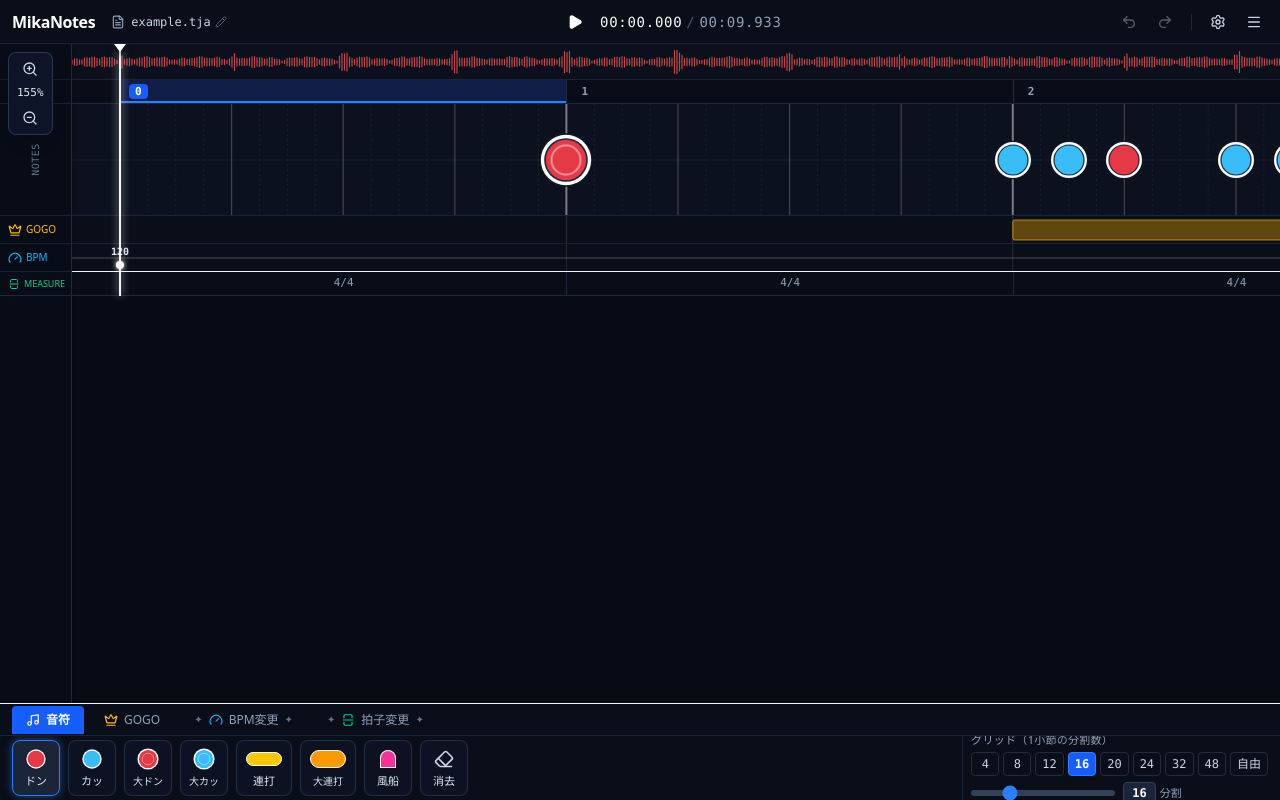
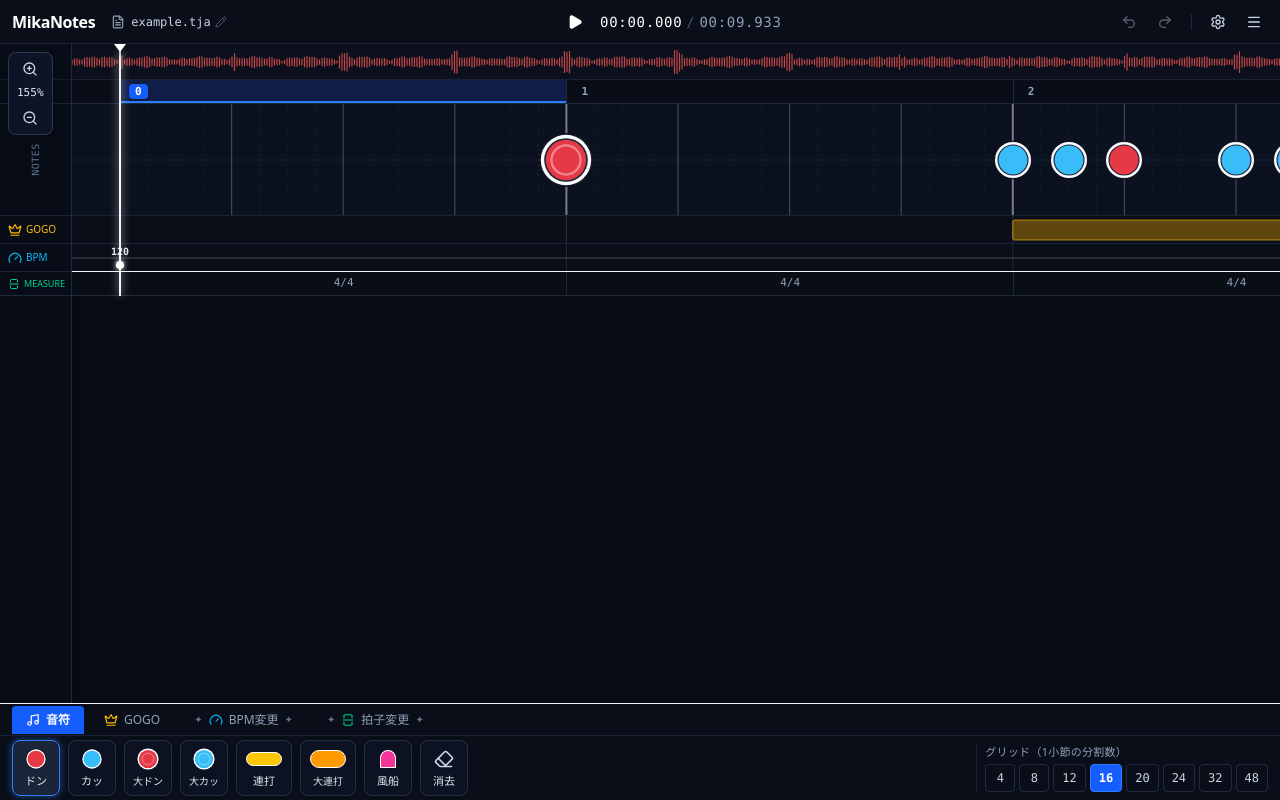
Before and after one commit to Mikado420/MikaNotes, a React (Vite) app: page / in a window 1280 px wide. Built offline with nearby package versions, Linux system fonts and the light colour scheme.

Commit message:
feat(editor): remove free-form grid and custom scaling
Refactor the grid system to exclusively support fixed divisions (4, 8, 12, 16, 20, 24, 32, 48). Removed `customGridDiv` state and 'free' mode from the editor and UI components to simplify coordinate snapping logic.

```diff
--- a/src/components/editor/EditorShell.tsx
+++ b/src/components/editor/EditorShell.tsx
@@ -73,9 +73,7 @@
         selectedTool={editor.selectedNoteTool}
         onSelectTool={editor.setSelectedNoteTool}
         selectedGrid={editor.selectedGrid}
-        customGridDiv={editor.customGridDiv}
         onSelectGrid={editor.setSelectedGrid}
-        onChangeCustomGrid={editor.setCustomGridDiv}
         gogoMode={editor.gogoMode}
         onChangeGogoMode={editor.setGogoMode}
         onAddGogo={() => editor.insertGogoDirect('GOGOSTART')}
--- a/src/components/editor/EditorToolbar.tsx
+++ b/src/components/editor/EditorToolbar.tsx
@@ -22,9 +22,7 @@
   selectedTool: NoteToolType;
   onSelectTool: (tool: NoteToolType) => void;
   selectedGrid: GridDivision;
-  customGridDiv: number;
   onSelectGrid: (grid: GridDivision) => void;
-  onChangeCustomGrid: (val: number) => void;
   gogoMode?: 'GOGOSTART' | 'GOGOEND';
   onChangeGogoMode?: (mode: 'GOGOSTART' | 'GOGOEND') => void;
   onAddGogo?: () => void;
@@ -43,9 +41,7 @@
   selectedTool,
   onSelectTool,
   selectedGrid,
-  customGridDiv,
   onSelectGrid,
-  onChangeCustomGrid,
   gogoMode,
   onChangeGogoMode,
   onAddGogo,
@@ -166,9 +162,7 @@
         <div className="shrink-0 pl-2 border-l border-slate-800/80">
           <GridSelector
             selectedGrid={selectedGrid}
-            customGridDiv={customGridDiv}
             onSelectGrid={onSelectGrid}
-            onChangeCustomGrid={onChangeCustomGrid}
           />
         </div>
       </div>
--- a/src/components/tools/GridSelector.tsx
+++ b/src/components/tools/GridSelector.tsx
@@ -1,8 +1,7 @@
 /**
- * MikaNotes Phase 2 - Grid Selector
- * Allows switching between standard grid divisions:
- * [4] [8] [12] [16] [20] [24] [32] [48] [自由]
- * Includes slider and exact division badge.
+ * MikaNotes - Grid Selector
+ * Allows switching between fixed grid divisions:
+ * [4] [8] [12] [16] [20] [24] [32] [48]
  */
 
 import React from 'react';
@@ -10,36 +9,15 @@
 
 interface GridSelectorProps {
   selectedGrid: GridDivision;
-  customGridDiv: number;
   onSelectGrid: (grid: GridDivision) => void;
-  onChangeCustomGrid: (val: number) => void;
 }
 
-const PRESET_GRIDS: GridDivision[] = [4, 8, 12, 16, 20, 24, 32, 48, 'free'];
+const PRESET_GRIDS: GridDivision[] = [4, 8, 12, 16, 20, 24, 32, 48];
 
 export const GridSelector: React.FC<GridSelectorProps> = ({
   selectedGrid,
-  customGridDiv,
   onSelectGrid,
-  onChangeCustomGrid,
 }) => {
-  const currentNumericValue = typeof selectedGrid === 'number' ? selectedGrid : customGridDiv;
-
-  const handleSliderChange = (e: React.ChangeEvent<HTMLInputElement>) => {
-    const val = parseInt(e.target.value, 10);
-    if (!isNaN(val) && val > 0) {
-      onChangeCustomGrid(val);
-      if (selectedGrid !== 'free') {
-        // Find if val matches preset
-        if (PRESET_GRIDS.includes(val as any)) {
-          onSelectGrid(val as GridDivision);
-        } else {
-          onSelectGrid('free');
-        }
-      }
-    }
-  };
-
   return (
     <div id="grid-selector-area" className="flex flex-col gap-1 select-none">
       {/* Label */}
@@ -47,53 +25,27 @@
         グリッド（1小節の分割数）
       </span>
 
-      {/* Grid Preset Buttons */}
+      {/* Grid Preset Buttons: 4, 8, 12, 16, 20, 24, 32, 48 */}
       <div className="flex items-center gap-1">
         {PRESET_GRIDS.map((g) => {
           const isSelected = selectedGrid === g;
-          const label = g === 'free' ? '自由' : g.toString();
 
           return (
             <button
               key={g}
               id={`btn-grid-${g}`}
-              onClick={() => {
-                onSelectGrid(g);
-                if (typeof g === 'number') {
-                  onChangeCustomGrid(g);
-                }
-              }}
-              className={`min-w-[28px] h-6 px-1.5 text-xs font-mono rounded flex items-center justify-center transition-colors border ${
+              onClick={() => onSelectGrid(g)}
+              className={`min-w-[30px] h-7 px-2 text-xs font-mono rounded flex items-center justify-center transition-colors border ${
                 isSelected
                   ? 'bg-blue-600 text-white border-blue-500 font-semibold shadow-sm'
                   : 'bg-slate-850 text-slate-300 border-slate-700/60 hover:bg-slate-800'
               }`}
             >
-              {label}
+              {g}
             </button>
           );
         })}
       </div>
-
-      {/* Slider & Division Badge */}
-      <div className="flex items-center gap-2 mt-0.5">
-        <input
-          type="range"
-          min="1"
-          max="64"
-          step="1"
-          value={currentNumericValue}
-          onChange={handleSliderChange}
-          className="w-28 sm:w-36 h-1.5 bg-slate-700 rounded-lg appearance-none cursor-pointer accent-blue-500"
-        />
-
-        <div className="flex items-center gap-1">
-          <div className="bg-slate-800/90 border border-slate-700 rounded px-2 py-0.5 text-xs font-mono text-white min-w-[28px] text-center font-semibold">
-            {currentNumericValue}
-          </div>
-          <span className="text-[11px] text-slate-400">分割</span>
-        </div>
-      </div>
     </div>
   );
 };
--- a/src/core/test-suite.ts
+++ b/src/core/test-suite.ts
@@ -10,6 +10,8 @@
 import { validateTJARaw } from './validator';
 import { Timeline } from './timeline';
 import { approxEqual } from './math';
+import { snapTimelineXToGrid, calculateTimelineLayout } from '../editor/coordinate-mapping';
+import { GridDivision } from '../editor/editor-types';
 
 export interface TestCaseResult {
   id: string;
@@ -610,5 +612,87 @@
     };
   });
 
+  // 21. Fixed Grid Divisions Snapping (4, 8, 12, 16, 20, 24, 32, 48)
+  test('test-grid-snapping', 'Fixed Grid Snapping (4, 8, 12, 16, 20, 24, 32, 48)', 'grid', () => {
+    const rawTja = `TITLE:Grid Test\nBPM:120\n#START\n0000,\n0000,\n#END`;
+    const chart = parseTJA(rawTja);
+    const course = chart.activeCourse;
+    const timeline = new Timeline(course);
+    const layout = calculateTimelineLayout(course, 100);
+
+    const testGrids: GridDivision[] = [4, 8, 12, 16, 20, 24, 32, 48];
+    const m0 = layout.measures[0];
+
+    for (const grid of testGrids) {
+      for (let step = 0; step < grid; step++) {
+        // Calculate an X position near the step fraction with a slight offset
+        const targetFraction = step / grid;
+        const testX = m0.startX + (targetFraction + 0.005 / grid) * m0.width;
+
+        const snap = snapTimelineXToGrid(testX, timeline, layout, grid);
+        if (!snap) {
+          return { passed: false, message: `snapTimelineXToGrid returned null for grid ${grid} step ${step}` };
+        }
+
+        if (snap.measureIndex !== 0) {
+          return { passed: false, message: `Expected measure 0, got ${snap.measureIndex} for grid ${grid}` };
+        }
+
+        const expectedFraction = step / grid;
+        if (!approxEqual(snap.rational.fraction, expectedFraction, 0.0001)) {
+          return {
+            passed: false,
+            message: `Grid ${grid} step ${step}: expected fraction ${expectedFraction}, got ${snap.rational.fraction}`,
+          };
+        }
+
+        const expectedTime = (step / grid) * 2.0; // 120 BPM 4/4 = 2.0s per measure
+        if (!approxEqual(snap.time, expectedTime, 0.001)) {
+          return {
+            passed: false,
+            message: `Grid ${grid} step ${step}: expected time ${expectedTime}, got ${snap.time}`,
+          };
+        }
+      }
+    }
+
+    return {
+      passed: true,
+      message: 'All 8 fixed grid divisions (4, 8, 12, 16, 20, 24, 32, 48) snapped with exact RationalPosition and time.',
+    };
+  });
+
+  // 22. MEASURE Insertion Guard (Measure-Start Restriction)
+  test('test-measure-start-restriction', 'MEASURE Insertion Guard (Measure-Start Restriction)', 'timing', () => {
+    const rawTja = `TITLE:Measure Test\nBPM:120\n#START\n1000,\n1000,\n#END`;
+    const chart = parseTJA(rawTja);
+    const course = chart.activeCourse;
+    const timeline = new Timeline(course);
+
+    // Measure 1 start time is 2.0s
+    const m1 = timeline.getMeasureByIndex(1);
+    if (!m1) return { passed: false, message: 'Measure 1 not found' };
+
+    // When MEASURE is changed at measure start (rational 0/1)
+    const newTja = `TITLE:Measure Test\nBPM:120\n#START\n1000,\n#MEASURE 3/4\n100,\n#END`;
+    const updatedChart = parseTJA(newTja);
+    const updatedTimeline = new Timeline(updatedChart.activeCourse);
+
+    const updatedM1 = updatedTimeline.getMeasureByIndex(1);
+    if (!updatedM1 || updatedM1.numerator !== 3 || updatedM1.denominator !== 4) {
+      return { passed: false, message: 'Measure 1 failed to adopt 3/4 signature cleanly' };
+    }
+
+    // Measure 1 duration in 3/4 at 120 BPM = 3 * 0.5 = 1.5s
+    if (!approxEqual(updatedM1.duration, 1.5, 0.001)) {
+      return { passed: false, message: `Expected duration 1.5s, got ${updatedM1.duration}` };
+    }
+
+    return {
+      passed: true,
+      message: 'MEASURE changes at measure start successfully update measure model and duration without time desync.',
+    };
+  });
+
   return results;
 }
--- a/src/editor/coordinate-mapping.ts
+++ b/src/editor/coordinate-mapping.ts
@@ -6,7 +6,7 @@
 
 import { CourseModel, MeasureModel, RationalPosition, Timeline } from '../core';
 import { gcd } from '../core/math';
-import { MeasureLayoutInfo, TimelineLayout } from './editor-types';
+import { MeasureLayoutInfo, TimelineLayout, GridDivision } from './editor-types';
 
 export const BASE_BEAT_WIDTH = 72; // Width of 1 beat (quarter note) in pixels at 100% zoom
 export const LANE_PADDING_LEFT = 48; // Left offset for visual margin before Measure 0
@@ -131,7 +131,7 @@
   x: number,
   timeline: Timeline,
   layout: TimelineLayout,
-  gridDivision: number | 'free'
+  gridDivision: GridDivision
 ): {
   measure: MeasureModel | null;
   measureIndex: number;
@@ -161,28 +161,13 @@
   const relX = Math.max(0, Math.min(targetLayout.width, x - targetLayout.startX));
   const rawProgress = relX / targetLayout.width;
 
-  let numerator = 0;
-  let denominator = 16;
-  let fraction = 0;
-
-  if (gridDivision === 'free') {
-    // In free mode, use a high-resolution grid (1920 = LCM(64, 48, 20...))
-    const highRes = 1920;
-    const step = Math.round(rawProgress * highRes);
-    const clampedStep = Math.min(highRes - 1, Math.max(0, step));
-    const g = gcd(clampedStep, highRes);
-    numerator = clampedStep / g;
-    denominator = highRes / g;
-    fraction = numerator / denominator;
-  } else {
-    const div = typeof gridDivision === 'number' && gridDivision > 0 ? gridDivision : 16;
-    const step = Math.round(rawProgress * div);
-    const clampedStep = Math.min(div - 1, Math.max(0, step));
-    const g = gcd(clampedStep, div);
-    numerator = clampedStep / g;
-    denominator = div / g;
-    fraction = numerator / denominator;
-  }
+  const div = gridDivision;
+  const step = Math.round(rawProgress * div);
+  const clampedStep = Math.min(div - 1, Math.max(0, step));
+  const g = gcd(clampedStep, div);
+  const numerator = clampedStep / g;
+  const denominator = div / g;
+  const fraction = numerator / denominator;
 
   const rational: RationalPosition = {
     numerator,
--- a/src/editor/editor-types.ts
+++ b/src/editor/editor-types.ts
@@ -16,7 +16,7 @@
   | '7' // 風船 (Balloon)
   | 'erase'; // 消去
 
-export type GridDivision = 4 | 8 | 12 | 16 | 20 | 24 | 32 | 48 | 'free';
+export type GridDivision = 4 | 8 | 12 | 16 | 20 | 24 | 32 | 48;
 
 export interface EditorUIState {
   currentTime: number;
@@ -28,7 +28,6 @@
   selectedTab: EditorTab;
   selectedNoteTool: NoteToolType;
   selectedGrid: GridDivision;
-  customGridDiv: number;
   activeMeasureIndex: number;
   fileName: string;
   isDraggingPlayhead: boolean;
--- a/src/editor/use-editor.ts
+++ b/src/editor/use-editor.ts
@@ -51,7 +51,6 @@
   const [selectedTab, setSelectedTab] = useState<EditorTab>('note');
   const [selectedNoteTool, setSelectedNoteTool] = useState<NoteToolType>('1'); // Default Don
   const [selectedGrid, setSelectedGrid] = useState<GridDivision>(16); // Default 16
-  const [customGridDiv, setCustomGridDiv] = useState<number>(16);
   const [selectedMeasureForEdit, setSelectedMeasureForEdit] = useState<number | null>(null);
 
   // Auxiliary tool parameters for GOGO, BPM, and MEASURE
@@ -319,8 +318,7 @@
   // Handle clicking / tapping on the timeline to place or erase notes or insert commands
   const handleTimelineTap = useCallback(
     (timelineX: number) => {
-      const effectiveGrid = selectedGrid === 'free' ? 'free' : customGridDiv;
-      const snapResult = snapTimelineXToGrid(timelineX, timeline, timelineLayout, effectiveGrid);
+      const snapResult = snapTimelineXToGrid(timelineX, timeline, timelineLayout, selectedGrid);
       if (!snapResult) return;
 
       const { measureIndex, rational, time } = snapResult;
@@ -426,10 +424,13 @@
           insertCommandAtPosition('BPMCHANGE', String(bpmInput), measureIndex, rational, time);
         }
       }
-      // 4. MEASURE Tab: Insert #MEASURE at snapped position
+      // 4. MEASURE Tab: Insert #MEASURE strictly at measure start position
       else if (selectedTab === 'measure') {
         if (measureInput && measureInput.includes('/')) {
-          insertCommandAtPosition('MEASURE', measureInput, measureIndex, rational, time);
+          const targetMeasure = currentCourse.measures[measureIndex];
+          const measureStartRational: RationalPosition = { numerator: 0, denominator: 1, fraction: 0 };
+          setCurrentTime(targetMeasure.startTime);
+          insertCommandAtPosition('MEASURE', measureInput, measureIndex, measureStartRational, targetMeasure.startTime);
         }
       }
     },
@@ -439,7 +440,6 @@
       selectedTab,
       selectedNoteTool,
       selectedGrid,
-      customGridDiv,
       timeline,
       timelineLayout,
       gogoMode,
@@ -520,7 +520,6 @@
     selectedTab,
     selectedNoteTool,
     selectedGrid,
-    customGridDiv,
     activeMeasureIndex,
     selectedMeasureForEdit,
     fileName,
@@ -540,7 +539,6 @@
     setSelectedTab,
     setSelectedNoteTool,
     setSelectedGrid,
-    setCustomGridDiv,
     setFileName,
     handleTimelineTap,
     insertCommandAtPosition,
```
